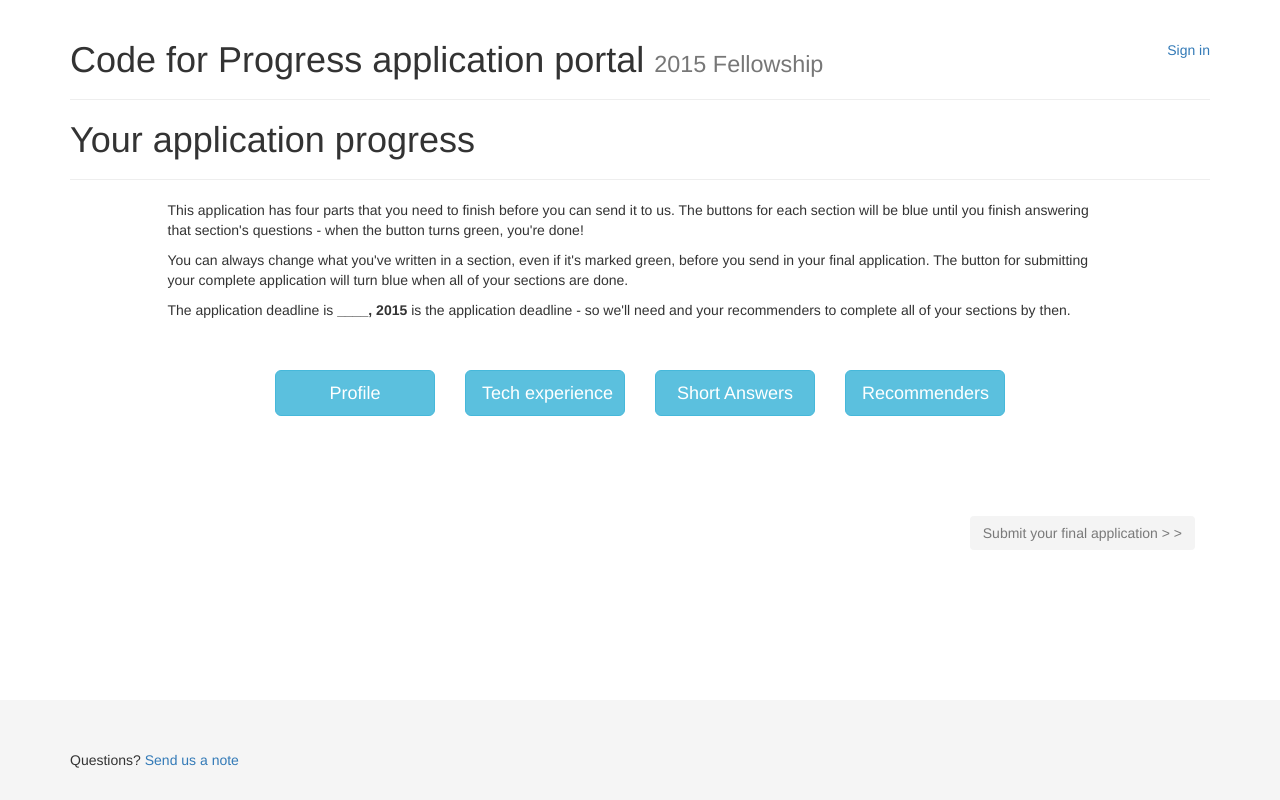
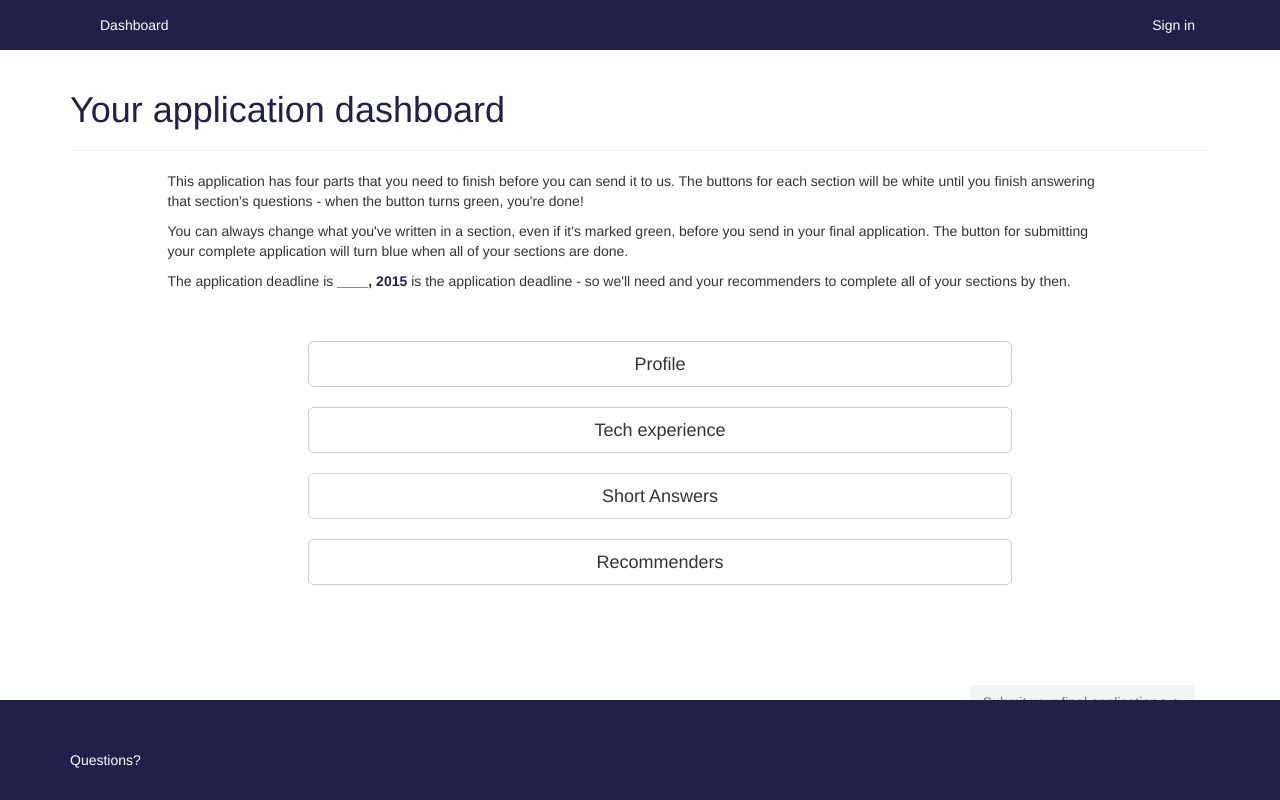
Before and after one commit to aliyarahman/fellowship_application_full, a Django app: template app/templates/app/applicant_index.html in a window 1280 px wide. Run offline with Django 3.2, Linux system fonts and the light colour scheme; the template is opened without the code that fills it, so the values that code supplies are empty; parts of the project's set-up code (start-up, migrations or seed data) failed here and were passed over; some libraries are stand-ins or nearby versions.

Commit message:
Updated header and navs

```diff
--- a/app/static/css/application.css
+++ b/app/static/css/application.css
@@ -1,20 +1,79 @@
+body {background-color:white;}
+
 .green-text {
   color: #AEBE37;
   }
 
-.gray-text {
+.green-background {
+  background-color: #AEBE37;
+  border-color: #AEBE37;
+  }
+
+.silver-text {
   color: #9DA8AA;
   }
 
-.blue-text {
+.silver-background {
+  background-color: #9DA8AA;
+  }
+
+.purple-text {
   color: #21204A;
   }
 
+.purple-background {
+  background-color: #21204A;
+  }
+
+h1, h2, h3, h4, h5, a, label, b, strong {
+  color: #21204A;
+}
+
+.page-header {
+  background:url(../img/composite-header.png);
+  background-size: auto auto;
+  background-repeat: no-repeat;
+  background-color: #21204A;
+  border: none;
+  margin: 0px;
+  padding: 0px;
+  color: white;
+}
+
+.navbar-default {
+  color: #21204A;
+  background-color: #21204A;
+  border-color: #9DA8AA;
+  border-width: 0px;
+  border-radius: 0px;
+}
+
+.navbar-default .navbar-nav>li>a {
+  color: white;
+}
+
+.navbar-default .navbar-nav>li>a:hover {
+  color: #9DA8AA;
+}
+
 .footer {
   position: absolute;
-  bottom: 0;
+  bottom: 0px;
   width: 100%;
   height: 100px;
   padding-top:50px;
-  background-color: #f5f5f5;
+  background-color: #21204A;
+  color: white;
   }
+
+
+.btn-success, .btn-login {
+  background-color: #AEBE37;
+  border-color: #8d9e12;
+  color: white;
+}
+
+.btn-success:hover, .btn-login:hover {
+  background-color: #8d9e12;
+  border-color: #8d9e12;
+}
--- a/app/templates/app/applicant_index.html
+++ b/app/templates/app/applicant_index.html
@@ -3,11 +3,11 @@
 {% block content %}
 
 
-<h1>Your application progress</h1>
+<h1>Your application dashboard</h1>
 <hr class="form">
 
 <div class="row">
-  <div class="col-xs-10 col-xs-offset-1"><p>This application has four parts that you need to finish before you can send it to us. The buttons for each section will be blue until you finish answering that section's questions - when the button turns green, you're done!</p>
+  <div class="col-xs-10 col-xs-offset-1"><p>This application has four parts that you need to finish before you can send it to us. The buttons for each section will be white until you finish answering that section's questions - when the button turns green, you're done!</p>
 
   <p>You can always change what you've written in a section, even if it's marked green, before you send in your final application. The button for submitting your complete application will turn blue when all of your sections are done.</p>
 
@@ -19,20 +19,22 @@
     <br><br>
     <div class="row center-block">
 
-          <div class="col-sm-2 col-sm-offset-2">
-              <button onClick='location.href="{% url 'profile' %}"' class="btn btn-block btn-lg {% if user.applicant.profile_complete %}btn-success{% else %}btn-info {% endif %}">Profile</button>
-          </div>
+          <ul><div class="col-sm-8 col-sm-offset-2">
+              <div>
+                  <button onClick='location.href="{% url 'profile' %}"' class="btn btn-block btn-lg {% if user.applicant.profile_complete %}btn-success{% else %}btn-default {% endif %}">Profile</button>
+              </div><br>
 
-          <div class="col-sm-2">
-              <button onClick='location.href="{% url 'tech' %}"' class="btn btn-block btn-lg {% if user.applicant.tech_questions_complete %}btn-success{% else %}btn-info {% endif %}">Tech experience</button>
-          </div>
+              <div>
+                  <button onClick='location.href="{% url 'tech' %}"' class="btn btn-block btn-lg {% if user.applicant.tech_questions_complete %}btn-success{% else %}btn-default {% endif %}">Tech experience</button>
+              </div><br>
 
-          <div class="col-sm-2">
-              <button onClick='location.href="{% url 'shortanswers' %}"' class="btn-block btn btn-lg {% if user.applicant.shortanswers_complete %}btn-success{% else %}btn-info {% endif %}">Short Answers</button>
-          </div>
+              <div>
+                  <button onClick='location.href="{% url 'shortanswers' %}"' class="btn-block btn btn-lg {% if user.applicant.shortanswers_complete %}btn-success{% else %}btn-default {% endif %}">Short Answers</button>
+              </div><br>
 
-          <div class="col-sm-2">
-              <button onClick='location.href="{% url 'recommenders' %}"' class="btn btn-block btn-lg {% if user.applicant.recommenders_complete %}btn-success{% else %}btn-info {% endif %}">Recommenders</button>
+              <div>
+                  <button onClick='location.href="{% url 'recommenders' %}"' class="btn btn-block btn-lg {% if user.applicant.recommenders_complete %}btn-success{% else %}btn-default {% endif %}">Recommenders</button>
+              </div>
           </div>
 
     </div>
--- a/app/templates/app/base.html
+++ b/app/templates/app/base.html
@@ -27,16 +27,47 @@
   </head>
 
   <body>
-      <div class="container">
 
       <div class="page-header">
-            <div class="pull-right">
-              {% if user.is_authenticated %}<a href="{% url 'logout_view' %}">Sign out</a>
-              {% else %}<a href="{% url 'index' %}">Sign in</a>
-              {% endif %}
+          <div class="container">
+          </div>
+      </div>
+
+      <div class="navbar navbar-default" role="navigation">
+          <div class="container">
+
+            <div class="navbar-header" href>
+              <button type="button" class="navbar-toggle" data-toggle="collapse" data-target=".navbar-collapse">
+                <span class="sr-only">Toggle navigation</span>
+                <span class="icon-bar"></span>
+                <span class="icon-bar"></span>
+                <span class="icon-bar"></span>
+              </button>
             </div>
-            <h1>Code for Progress application portal <small>2015 Fellowship</small></h1>
+
+
+
+            <div class="collapse navbar-collapse">
+
+              <ul class="nav navbar-nav">
+                <li class="btn-nav"><a href="{% url 'index' %}">Dashboard</a></li>
+              </ul>
+
+              <ul class="nav navbar-nav navbar-right">
+                <li class="btn-nav purple-text">
+                  {% if user.is_authenticated %}<a href="{% url 'logout_view' %}">Sign out</a>
+                  {% else %}<a href="{% url 'index' %}">Sign in</a>
+                  {% endif %}
+                </li>
+              </ul>
+            </div><!--/.navbar-collapse -->
+
+
+
+          </div>
       </div>
+
+      <div class="container">
 
         {% if form.errors %}
             {% for field in form %}
@@ -64,7 +95,7 @@
 
     	<footer class="footer">
             <div class="container">
-                Questions? <a href="http://www.codeforprogress.org/contact">Send us a note</a>
+                Questions? <a class="purple-text" href="http://www.codeforprogress.org/contact">Send us a note</a>
                 <br><br>
             </div>
     	</footer>
--- a/app/templates/app/create_account.html
+++ b/app/templates/app/create_account.html
@@ -1,4 +1,4 @@
-{% extends "base.html" %}
+{% extends "login_base.html" %}
 {% load widget_tweaks %}
 {% block content %}
 
@@ -47,7 +47,7 @@
         <div class="form-group"><!-- S XXX-->
             <br>
           <div class="col-xs-12 text-right">
-            <button onClick='location.href="{% url 'login_view' %}' class="btn btn-danger">Cancel</button>
+            <button onClick='location.href="{% url 'index' %}' class="btn btn-default">Cancel</button>
             <button id="next" type="submit" class="btn btn-form btn-primary">Create your account &gt; &gt;</button>
           </div><br><br><br>
         </div><!-- E -->
--- a/app/templates/app/logged_out.html
+++ b/app/templates/app/logged_out.html
@@ -1,6 +1,5 @@
 {% extends "login_base.html" %}
 {% block content %}
-
 
 	<h2>You've successfully logged out</h2>
 	<hr>
```
Also changed, not shown: app/templates/app/eval_base.html (+41 -8 lines), app/templates/app/login_base.html (+34 -8 lines), app/templates/app/rec_base.html (+35 -3 lines), app/templates/app/staff_base.html (+43 -8 lines), app/templates/registration/login.html (+8 -8 lines), app/static/img/composite-header.jpg (added), app/static/img/composite-header.png (added), app/static/img/header-fellows.jpg (added), app/static/img/header-fellows.png (added).
